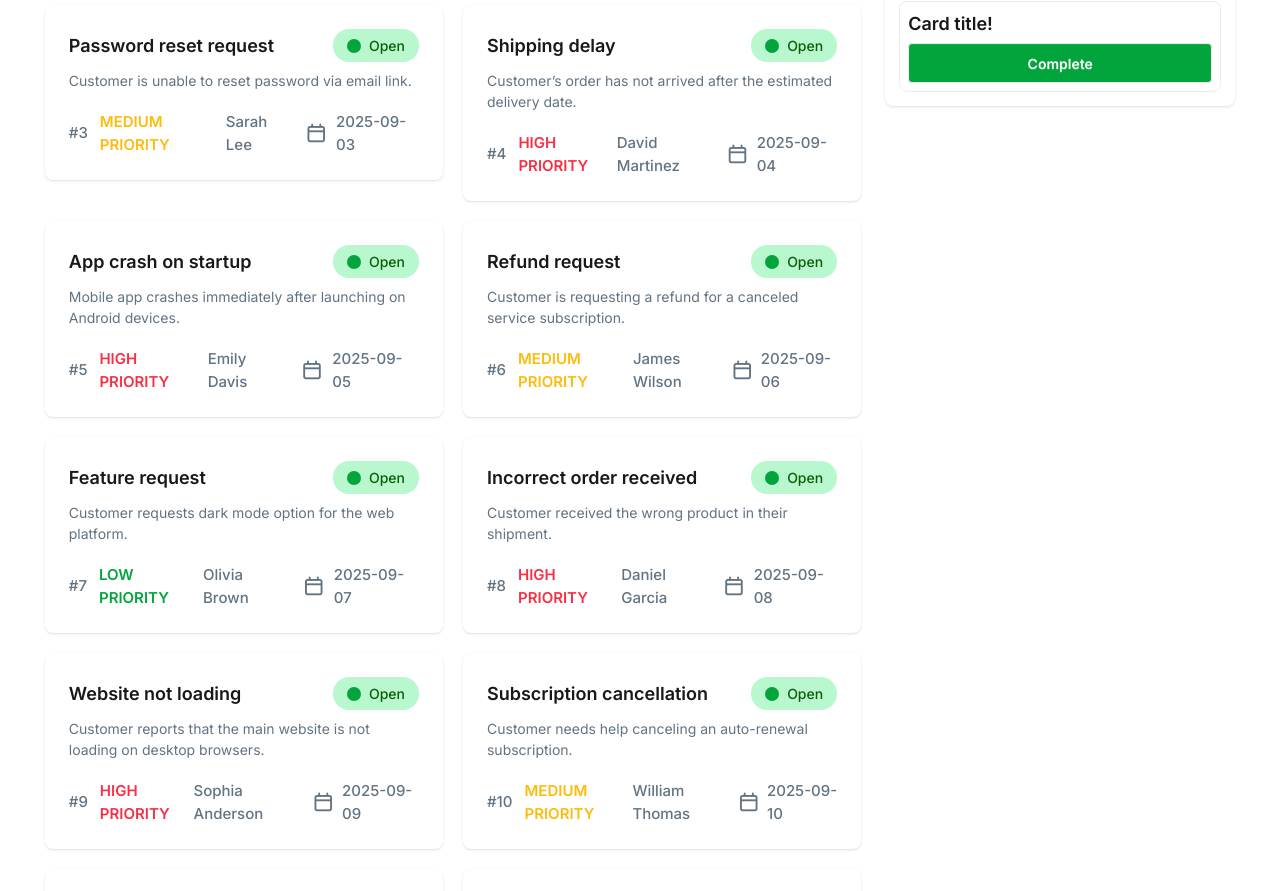
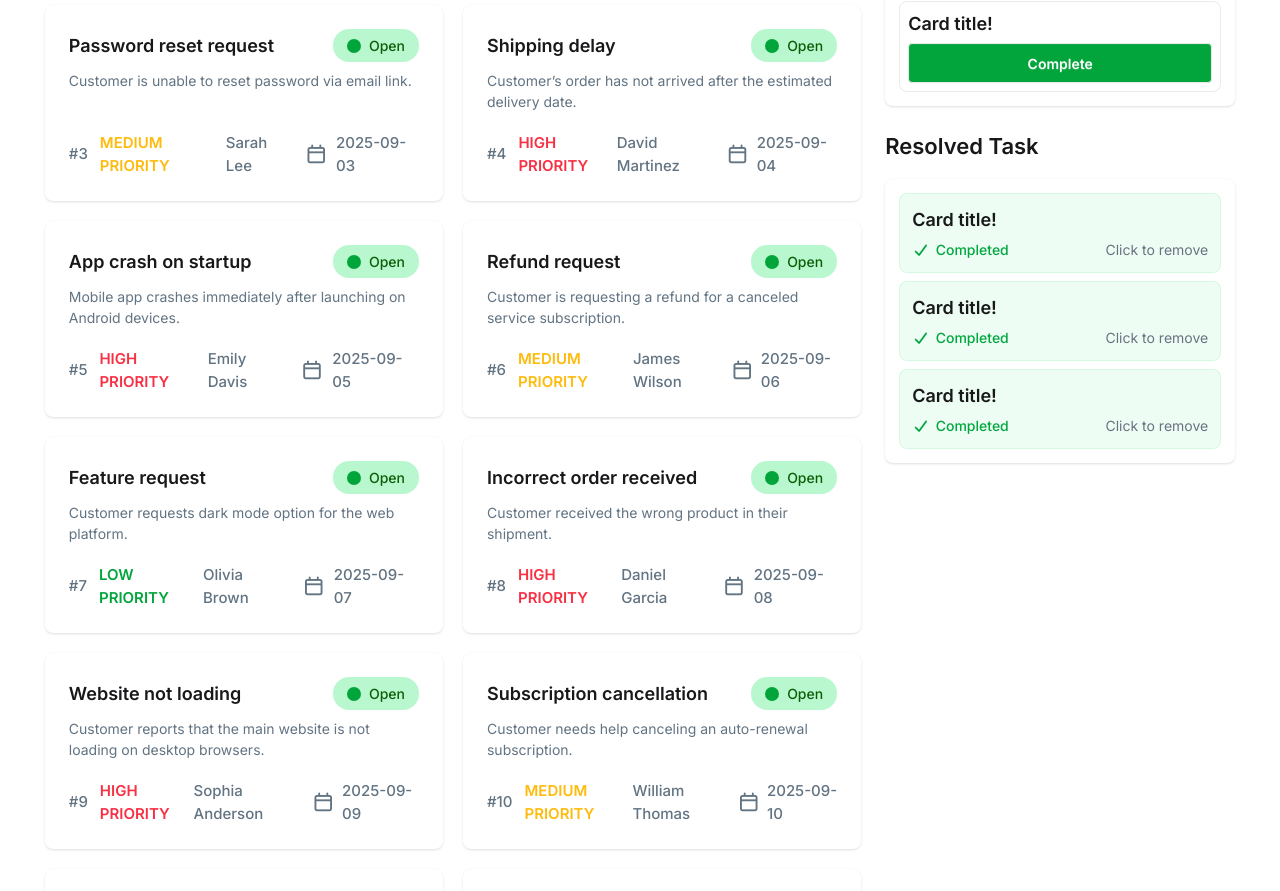
Before and after one commit to niloy1hasan/Customer-Support-Ticketing-System, a React (Vite) app: page / in a window 1280 px wide. Shown: the part 655-1546 px from the top of the page. Built offline with nearby package versions, Linux system fonts and the light colour scheme.

Commit message:
Resolved Task section demo added

```diff
--- a/src/App.jsx
+++ b/src/App.jsx
@@ -5,6 +5,7 @@ import Navbar from './Components/Navbar/Navbar'
 import Ticket from './Components/Ticket/Ticket'
 import Footer from './Components/Footer/Footer'
 import TaskStatus from './Components/Taskbar/TaskStatus'
+import ResolvedTask from './Components/ResolvedTask/ResolvedTask'
 
 const loadTicketData = async() => {
   const res = await fetch('../public/customer-tickets.json');
@@ -28,6 +29,7 @@ function App() {
           </div>
           <div className='w-full md:w-[280px] lg:w-[350px]'>
             <TaskStatus></TaskStatus>
+            <ResolvedTask></ResolvedTask>
           </div>
         </section>
       </main>
--- a/src/Components/Navbar/Navbar.jsx
+++ b/src/Components/Navbar/Navbar.jsx
@@ -5,7 +5,7 @@ const Navbar = () => {
         <nav className="navbar bg-base-100 max-w-[1600px] mx-auto shadow-sm">
             <div className='w-[93%] mx-auto flex justify-between items-center'>
                 <div className="flex-1">
-                    <a className="text-xl text-[#130B2D] font-bold cursor-pointer text-[20px]">CS — Ticket System</a>
+                    <a className="text-[#130B2D] font-bold cursor-pointer text-[16px] md:text-[20px]">CS Ticket System</a>
                 </div>
                 <div className="flex items-center gap-5">
                     <ul className="hidden lg:flex menu menu-horizontal px-1 text-[#000000]/90">
--- /dev/null
+++ b/src/Components/ResolvedTask/ResolvedTask.jsx
@@ -0,0 +1,19 @@
+import React from "react";
+import ResolvedTaskCard from "./ResolvedTaskCard";
+
+const ResolvedTask = () => {
+  return (
+    <div className="mt-6">
+      <h1 className="font-semibold text-[22px] mb-4">Resolved Task</h1>
+      <div className="card bg-base-100 w-full shadow-sm">
+        <div className="card-body p-3.5">
+          <ResolvedTaskCard></ResolvedTaskCard>
+          <ResolvedTaskCard></ResolvedTaskCard>
+          <ResolvedTaskCard></ResolvedTaskCard>
+        </div>
+      </div>
+    </div>
+  );
+};
+
+export default ResolvedTask;
--- /dev/null
+++ b/src/Components/ResolvedTask/ResolvedTaskCard.jsx
@@ -0,0 +1,18 @@
+import React from 'react';
+
+const ResolvedTaskCard = () => {
+    return (
+        <div className='bg-green-100/50 border flex flex-col gap-1.5 border-green-200/50 rounded-lg p-3'>
+        <h2 className="font-semibold text-[18px]">Card title!</h2>
+        <div className='flex w-full justify-between items-center'>
+            <div className='text-green-600 flex items-center gap-1.5'>
+                <i className="fa-solid fa-check"></i>
+                <p className='font-medium'>Completed</p>
+            </div>
+            <button className='text-gray-500 cursor-pointer'>Click to remove</button>
+        </div>
+    </div>
+    );
+};
+
+export default ResolvedTaskCard;
--- a/src/Components/Ticket/TicketCard.jsx
+++ b/src/Components/Ticket/TicketCard.jsx
@@ -4,7 +4,7 @@ const TicketCard = ({ ticket }) => {
   console.log(ticket);
   return (
     <div>
-      <div className="card bg-base-100 card-md shadow-sm">
+      <div className="card h-full bg-base-100 card-md shadow-sm">
         <div className="card-body">
           <div className="flex justify-between items-center">
             <h2 className="card-title">{ticket.title}</h2>
```
